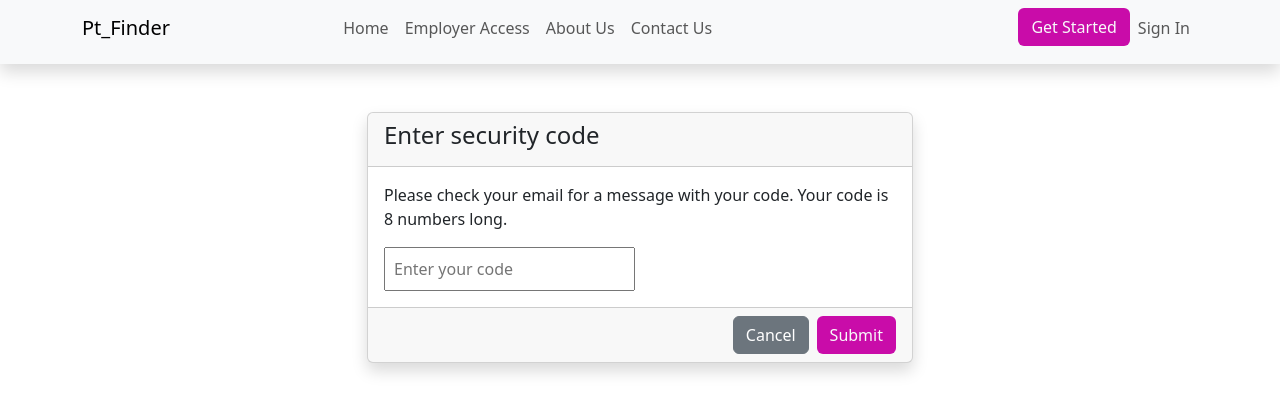
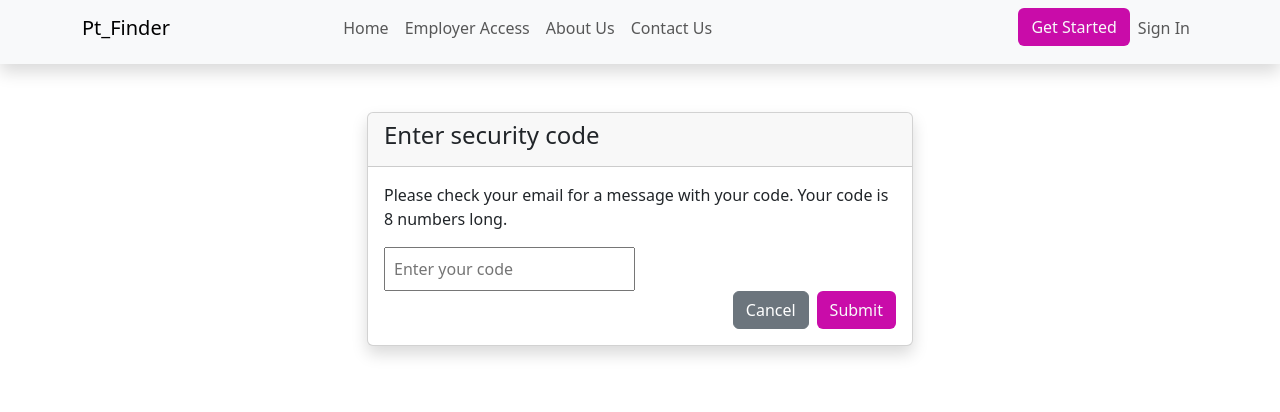
Before and after one commit to PinoyCoder29/Pt_Finder, a Next.js app: page /user/auth/verifyOtp in a window 1280 px wide. Shown: the top 412 px of the page. Built offline with nearby package versions, Linux system fonts and the light colour scheme.

Commit message:
updated verify otp

```diff
--- a/src/app/user/auth/verifyOtp/page.tsx
+++ b/src/app/user/auth/verifyOtp/page.tsx
@@ -1,5 +1,46 @@
+"use client"
+import axios from "axios"
+import { useSearchParams } from "next/navigation"
+import React, { useState } from "react"
+import { toast, ToastContainer } from "react-toastify"
+
+interface VerifyOtpForm {
+    email: string,
+    otp: string,
+}
+
 export default function VerifyOtp() {
-    return(
+
+    const searchParams = useSearchParams()
+    const emailFormQuery = searchParams.get("email") || "";
+    const [formData, setFormData] = useState<VerifyOtpForm>({
+        email: emailFormQuery,
+        otp: '',
+    })
+
+    const handleChange = (e: React.ChangeEvent<HTMLInputElement | HTMLSelectElement>) => {
+        const { name, value } = e.target
+        setFormData({ ...formData, [name]: value })
+    }
+
+    const handleVerifyOtpSubmit = async (e: React.FormEvent) => {
+        e.preventDefault()
+        try {
+            const response = await axios.post('/api/user/auth/verifyOtp', formData)
+
+            if(response.status === 201){
+                toast.success(response.data.message)
+            }
+        } catch (error: any) {
+            if(error.response?.status === 400){
+                toast.error(error.response.data.message)
+            } else {
+                toast.error("Something went wrong")
+            }
+        }
+    }
+
+    return (
         <>
         <section className="p-5">
             <div className="container">
@@ -10,26 +51,31 @@ export default function VerifyOtp() {
                                 <h4>Enter security code</h4>
                             </div>
                             <div className="card-body">
-                                    <p className="">
-                                        Please check your email for a message with your code. Your code is 8 numbers long.
-                                    </p>
+                                <p>
+                                    Please check your email for a message with your code. Your code is 8 numbers long.
+                                </p>
 
+                                <form onSubmit={handleVerifyOtpSubmit}>
                                     <input
-                                    type="text"
-                                    className="p-2 "
-                                    placeholder="Enter your code "
+                                        type="text"
+                                        name="otp"
+                                        value={formData.otp}
+                                        onChange={handleChange}
+                                        className="p-2  "
+                                        placeholder="Enter your code"
                                     />
-                            </div>
-                            <div className="card-footer">
-                                <div className="d-flex justify-content-end gap-2">
-                                    <button className="btn  btn-secondary">Cancel</button>
-                                    <button className="btn text-light" style={{background:"#c90ca9ff"}}>Submit</button>
-                                </div>
+
+                                    <div className="d-flex justify-content-end gap-2">
+                                        <button type="button" className="btn btn-secondary">Cancel</button>
+                                        <button type="submit" className="btn text-light" style={{background:"#c90ca9ff"}}>Submit</button>
+                                    </div>
+                                </form>
                             </div>
                         </div>
                     </div>
                 </div>
             </div>
+            <ToastContainer theme="dark"/>
         </section>
         </>
     )
```
